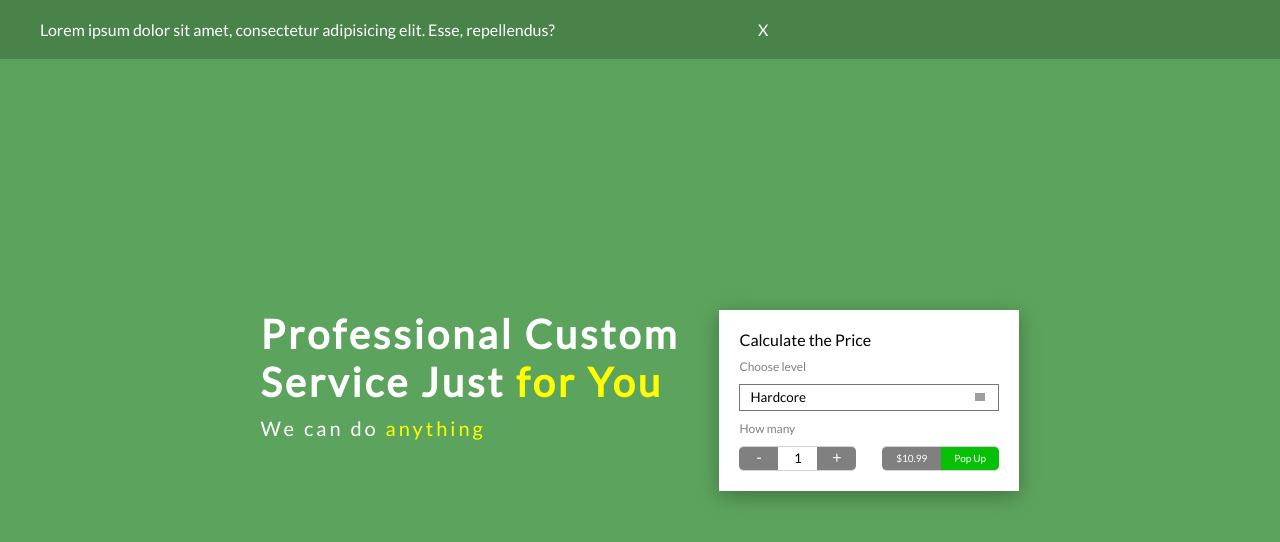
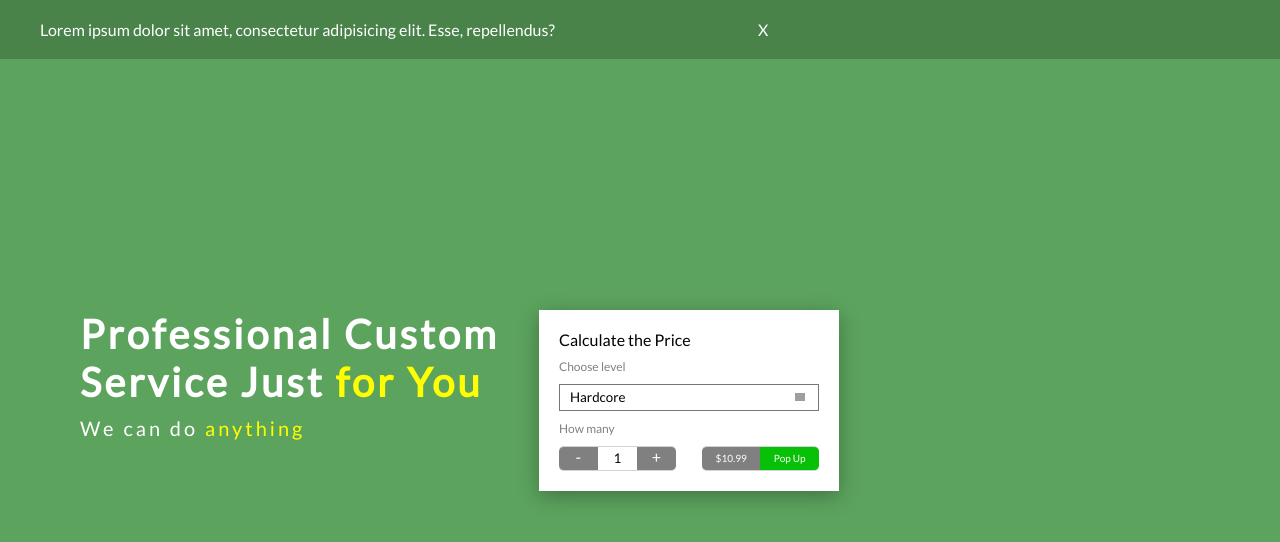
Before and after one commit to ymintyan/jbw, a website: page index.html in a window 1280 px wide. Drawn offline with nearby package versions, Linux system fonts and the light colour scheme; grey boxes are pictures that could not be loaded.

Commit message:
Update style.css

```diff
--- a/assets/css/style.css
+++ b/assets/css/style.css
@@ -169,10 +169,6 @@ body {
   -webkit-flex-wrap: wrap;
   -ms-flex-wrap: wrap;
   flex-wrap: wrap;
-  -webkit-box-pack: center;
-  -webkit-justify-content: center;
-  -ms-flex-pack: center;
-  justify-content: center;
   padding: 40px; }
   @media (min-width: 1500px) {
     .wrapper {
```
